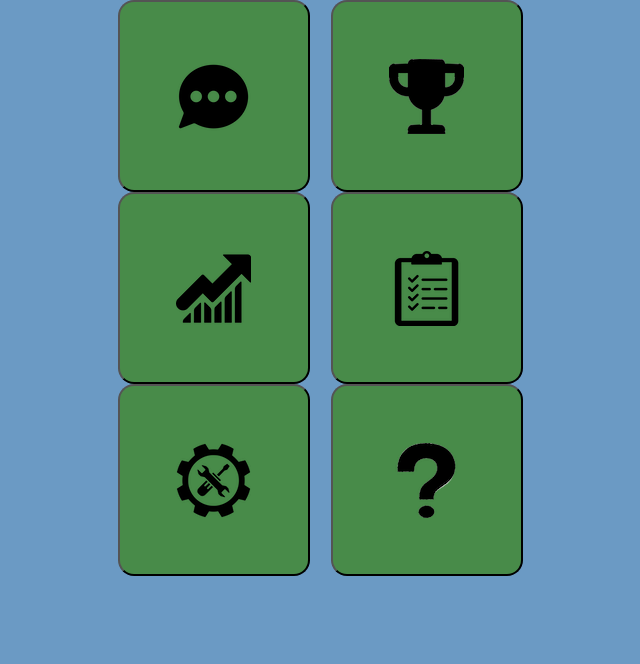
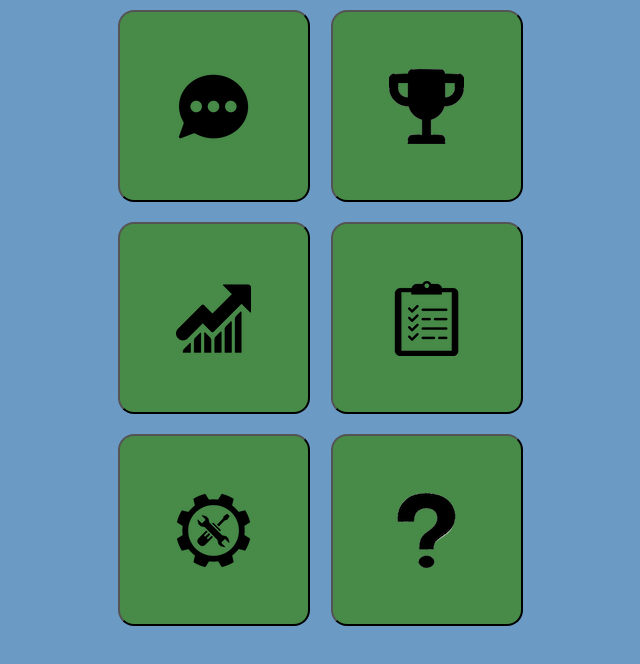
Before and after one commit to ereali/ASD-App, a React (Create React App) app in the folder web/: page /settings in a window 1280 px wide. Shown: the top 664 px of the page, without its empty margins (321-961 px from the left). Built offline with nearby package versions, Linux system fonts and the light colour scheme.

Commit message:
cleaned up visuals and added topic town background

```diff
--- a/web/src/Components/Button.jsx
+++ b/web/src/Components/Button.jsx
@@ -4,9 +4,9 @@
 function Button(props) {
   const Button = styled.button`
     background-color: ${props.color};
-    borderradius: radius;
+    border-radius: ${props.radius};
     color: ${props.textColor};
-    transition: ease background-color 250ms;
+    transition: ease 250ms;
     &:hover {
       //background-color: #cf75c5;    //thx edward
       filter: brightness(1.4);
@@ -14,7 +14,7 @@
     }
     height: ${props.height};
     width: ${props.width};
-    margin: $(props.margin);
+    margin: ${props.margin};
     border-radius: ${props.borderradius};
     font-size: ${props.fontsize};
   `;
--- a/web/src/Views/TopicTownView.jsx
+++ b/web/src/Views/TopicTownView.jsx
@@ -7,6 +7,7 @@
 import BuildingIcon from "../Resources/TopicTown/BuildingIcon.svg";
 import BusIcon from "../Resources/TopicTown/BusIcon.svg";
 import MarketIcon from "../Resources/TopicTown/MarketIcon.svg";
+import TopicTownBackground from "../Resources/TopicTown/TopicTownBackground.png";
 
 /*
 The TopicTownView component creates and displays a variable number of TopicTowns
@@ -17,8 +18,11 @@
   // TopicTownView has no props
 
   const TopicTownPage = styled.div`
+    padding-top: 1%;
+    height: 100%;
+    background-image: url(${TopicTownBackground});
     background-color: #6b9ac4;
-    height: 100%;
+    background-size: 100% 100%;
   `;
 
   return (
--- a/web/src/Views/quizview.jsx
+++ b/web/src/Views/quizview.jsx
@@ -9,7 +9,13 @@
 import ProgressBar from "../Components/progressbar";
 
 function QuizView(props) {
+  const QuizPage = styled.div`
+    background-color: #6b9ac4;
+    height: 100%;
+  `;
+
   return (
+    <QuizPage>
       <Container classname="quiz">
         <br />
         <div>
@@ -50,6 +56,7 @@
         />
         <br></br>
       </Container>
+    </QuizPage>
   );
 }
 
```
Also changed, not shown: web/src/Resources/TopicTown/TopicTownBackground.png (added). Lines whose indentation alone changed are shown as unchanged.
